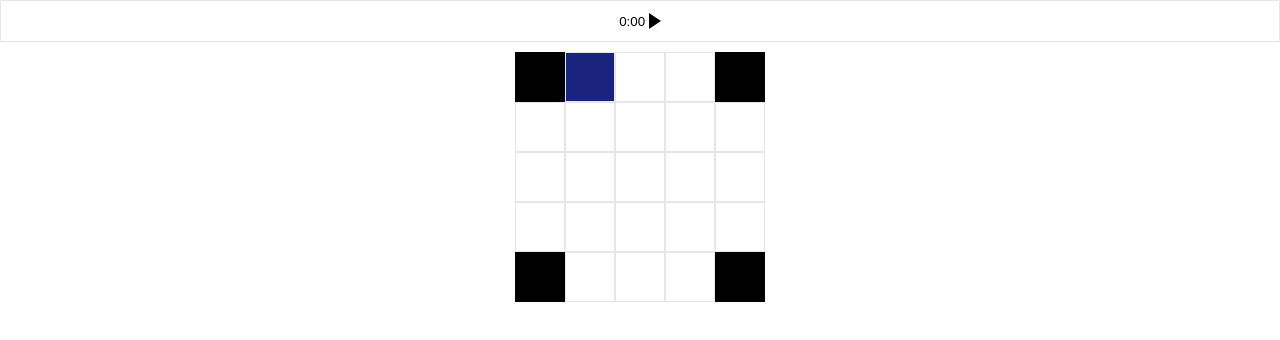
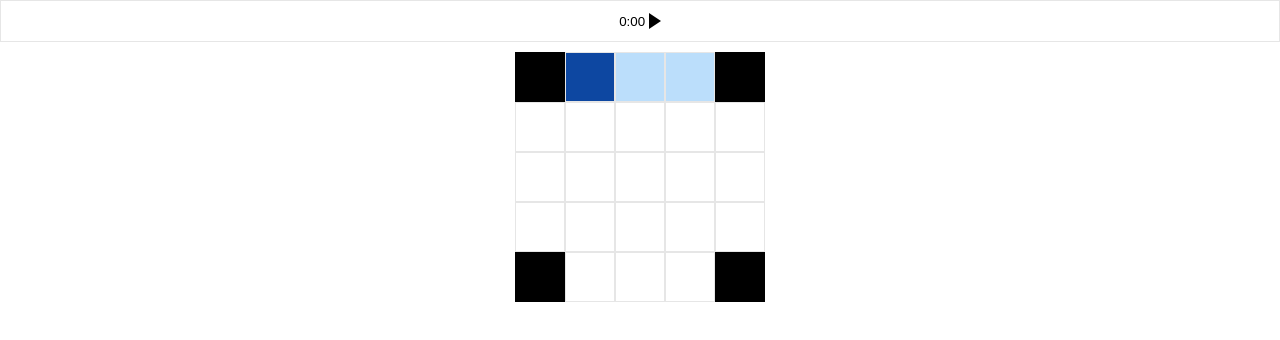
Before and after one commit to akbaruddin/minitest, a website: page index.html in a window 1280 px wide. Both pictures are taken after a click on the element 590 px from the left and 77 px from the top of the page. Drawn offline with nearby package versions, Linux system fonts and the light colour scheme.

Commit message:
box action updates

```diff
--- a/index.html
+++ b/index.html
@@ -16,35 +16,45 @@
     </div>
 
     <div class="container-box">
+      <div class="row-box">
         <div class="box box-black"></div>
         <div class="box"></div>
         <div class="box"></div>
         <div class="box"></div>
         <div class="box box-black"></div>
+      </div>
       <!-- first -->
+      <div class="row-box">
         <div class="box"></div>
         <div class="box"></div>
         <div class="box"></div>
         <div class="box"></div>
         <div class="box"></div>
+      </div>
       <!-- second -->
+      <div class="row-box">
         <div class="box"></div>
         <div class="box"></div>
         <div class="box"></div>
         <div class="box"></div>
         <div class="box"></div>
+      </div>
       <!-- third -->
+      <div class="row-box">
         <div class="box"></div>
         <div class="box"></div>
         <div class="box"></div>
         <div class="box"></div>
         <div class="box"></div>
+      </div>
       <!-- forth -->
+      <div class="row-box">
         <div class="box box-black"></div>
         <div class="box"></div>
         <div class="box"></div>
         <div class="box"></div>
         <div class="box box-black"></div>
+      </div>
       <!-- fifth -->
     </div>
 
--- a/js/app.js
+++ b/js/app.js
@@ -36,11 +36,34 @@
   }
 
   function boxes() {
-    var box = $('.box').not('.box-black');
+    var _boxesClass = {
+      horizontal: function(element) {
+        $('.box-light').removeClass('box-light');
+        var _parent = $(element).parent();
+        this.boxSelect(_parent.find('.box'));
+      },
+      vertical: function(element) {
+        $('.box-light').removeClass('box-light');
+        var _index = $(element).index() + 1;
+        this.boxSelect($('.row-box .box:nth-child(' + _index + ')'))
+      },
+      boxSelect: function (el) {
+        el.not('.box-black, .isActive').addClass('box-light')
+      }
+    }
 
-    box.on('click', function(){
-      box.removeClass('isActive');
+    var $box = $('.box').not('.box-black');
+    var horizon = "horizontal";
+
+    $box.on('click', function(){
+
+      if ($(this).hasClass('isActive')) {
+        horizon = horizon == "horizontal" ? "vertical" : "horizontal";
+      }
+
+      $box.removeClass('isActive');
       $(this).addClass('isActive');
+      _boxesClass[horizon](this);
     });
   }
 
--- a/scss/app.scss
+++ b/scss/app.scss
@@ -77,8 +77,13 @@
       border-color: #000;
     }
 
+    &-light {
+      background-color: #BBDEFB;
+    }
+
     &.isActive {
-      background-color: #1A237E
+      background-color: #0D47A1;
     }
+
   }
 }
```
Also changed, not shown: css/app.css. Lines whose indentation alone changed are shown as unchanged.
